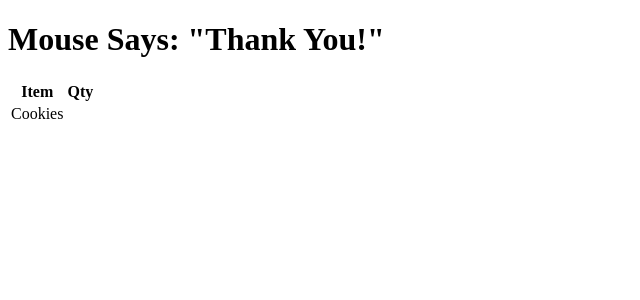
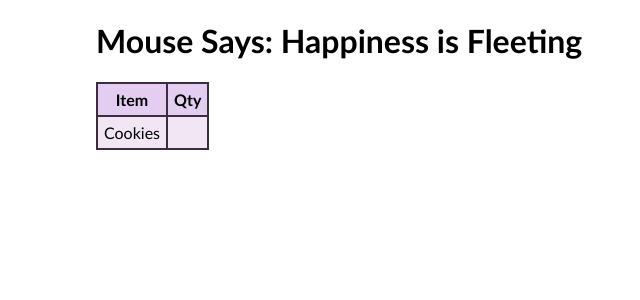
Before and after one commit to Miles-Wiser/TESD_1500_Database_Development, a PHP site: page /cookies.php in a window 1280 px wide. Shown: the top 300 px of the page, without its empty margins (0-640 px from the left). Run offline with PHP 8.4, Linux system fonts and the light colour scheme; data that the repository does not hold is empty.

Commit message:
Add files via upload

```diff
--- a/Chapter 1/cookies.php
+++ b/Chapter 1/cookies.php
@@ -9,10 +9,24 @@
 
 <head>
     <title>Mouse Thanks You! But....</title>
+    <style>
+        body {width: 85%; margin: 10px auto;
+             font-family: 'Trebuchet MS', 'Lucida Sans', Arial, sans-serif;}
+        table, th, td {background-color: rgb(242, 230, 245);
+             border: 2px solid rgb(60, 45, 60); border-collapse: collapse;
+             text-align: center;}
+        table th {background-color: rgba(191, 150, 235, 0.30);}
+        th, td {padding: 6px;}
+    </style>
 </head>
 
 <body>
-    <h1>Mouse Says: "Thank You!"</h1>
+    <?php
+    if ($cookiesQty <= 0)
+        echo '<h1>Mouse Says: Happiness is Fleeting</h1>';
+    else
+        echo '<h1>Mouse Says: Thank You!</h1>';
+    ?>
     <table>
         <tr>
             <th>Item</th>
```
Also changed, not shown: Chapter 1/index.html (+12 -3 lines).
